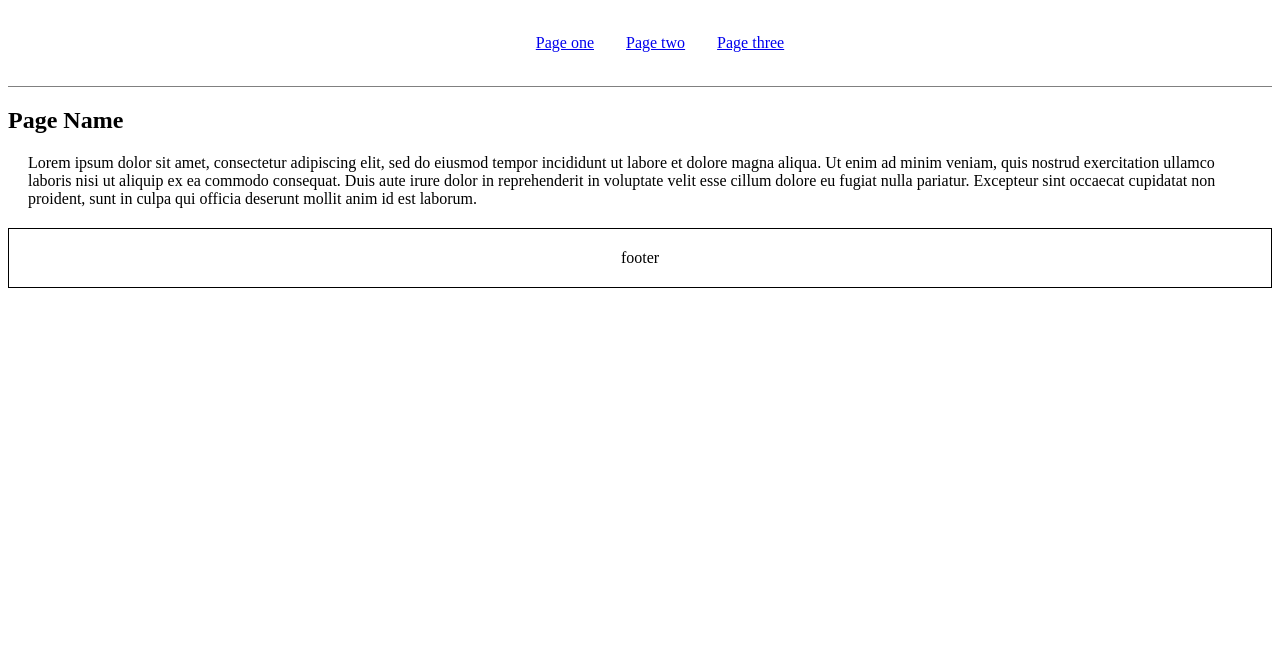
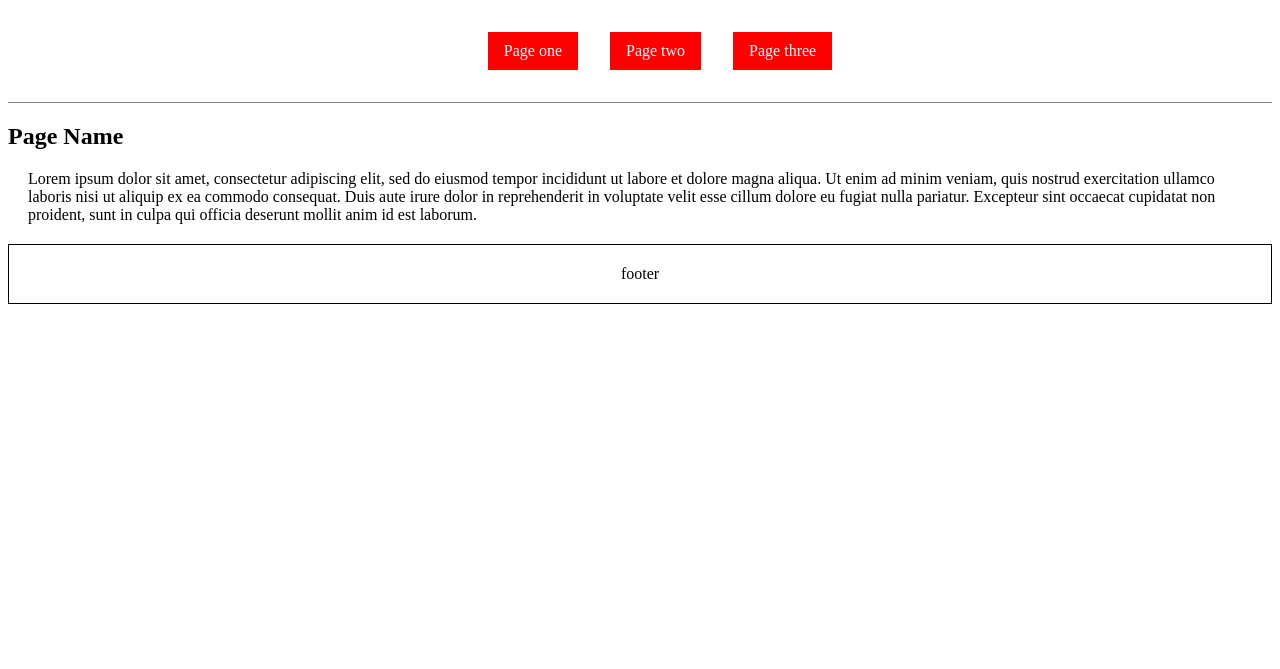
Before and after one commit to Saskia-Poore/project, a plain HTML site: page index.html in a window 1280 px wide. Shown: the part 131-800 px from the top of the page. Drawn offline with Linux system fonts and the light colour scheme.

Commit message:
added button styles to menu items

```diff
--- a/css/style.css
+++ b/css/style.css
@@ -24,6 +24,14 @@ footer {
     border-bottom: 2px solid transparent;
     display: inline-block;
     margin: 1rem;
+    background: red;
+    color: white;
+    padding: 0.5rem 1rem;
+    text-decoration: none;
+}
+
+.nav_bar li a:hover {
+    background-color: blue;
 }
 .nav_bar li:last-child a:hover {
     border-bottom: 2px solid green;
```
